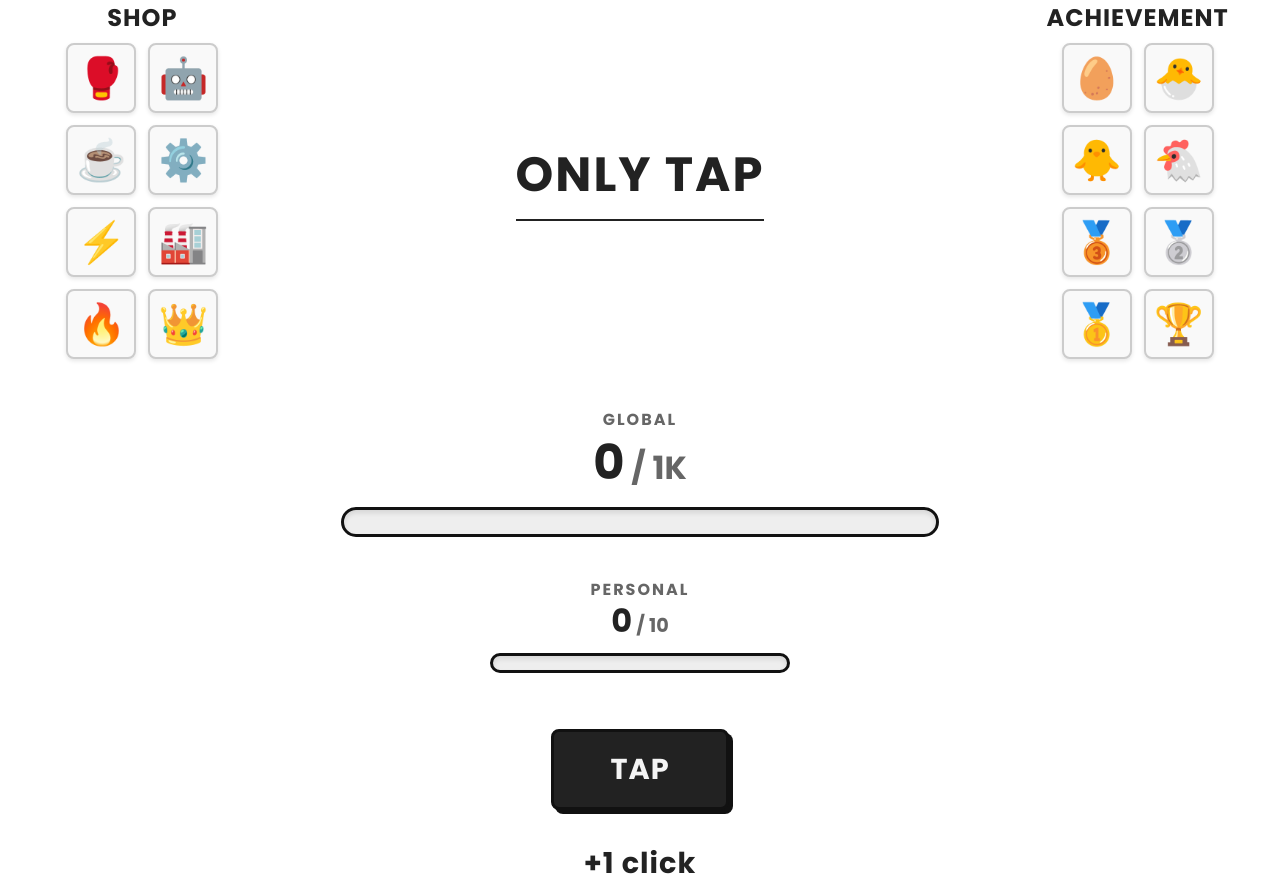
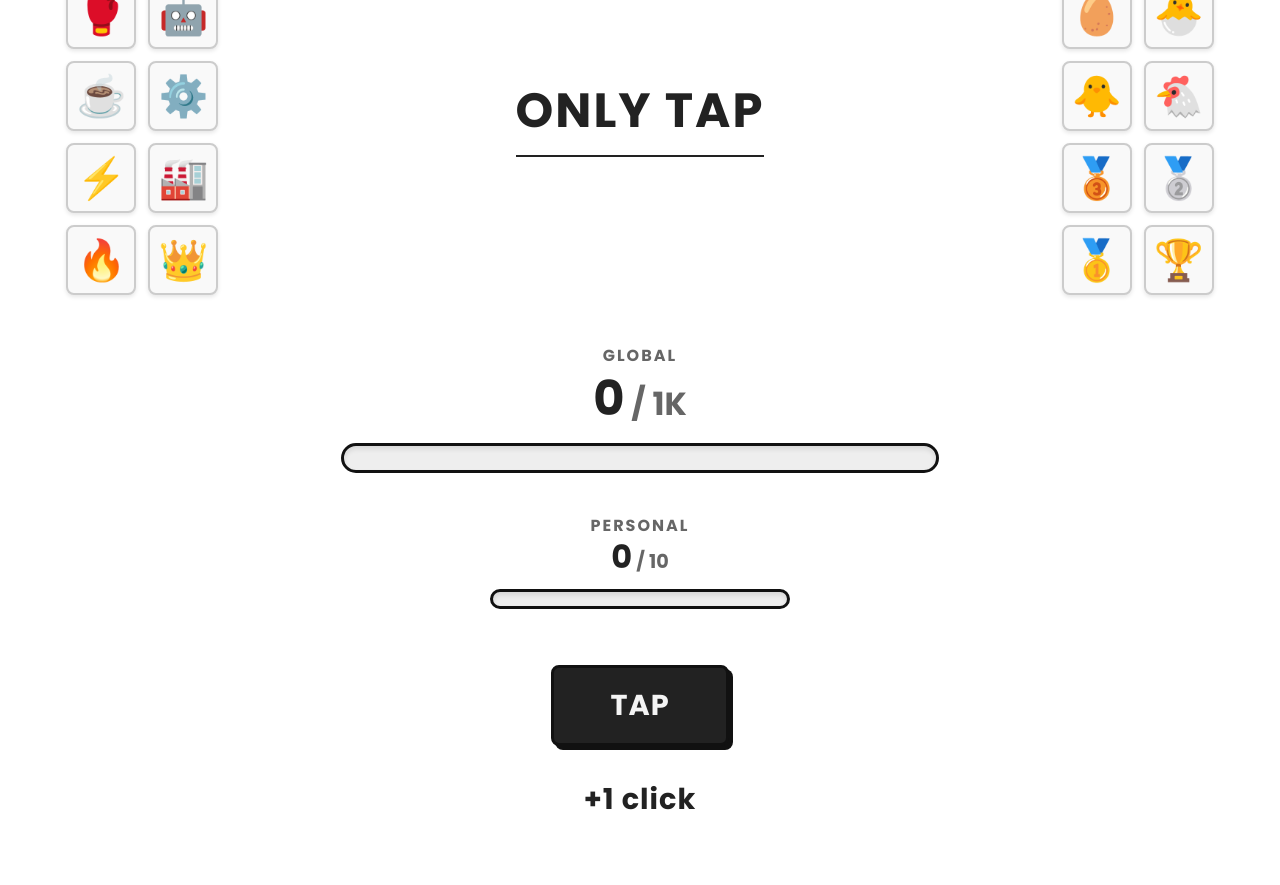
Before and after one commit to rakusa053/tap, a website: page public/index.html in a window 1280 px wide. Shown: the top 885 px of the page. After the commit the page ends 821 px from the top, so only its background shows below. Drawn offline with nearby package versions, Linux system fonts and the light colour scheme; no server answers.

Commit message:
style: shift container upwards slightly

```diff
--- a/public/style.css
+++ b/public/style.css
@@ -28,6 +28,7 @@ body {
     flex-direction: column;
     align-items: center;
     gap: 2rem;
+    margin-top: -8vh; /* 画面全体を少し上へずらす */
 }
 
 .header-container {
```
